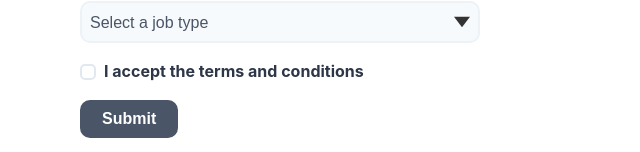
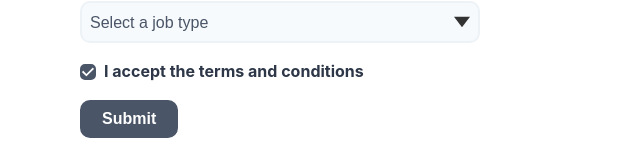
Before and after one commit to asidelnik/react-formik-form-validation, a React (Vite) app: page / in a window 1280 px wide. Shown: the part 325-477 px from the top of the page, without its empty margins (0-640 px from the left). Built offline with nearby package versions, Linux system fonts and the light colour scheme.

Commit message:
Added 2 initial values

```diff
--- a/src/FormValidation.jsx
+++ b/src/FormValidation.jsx
@@ -12,6 +12,8 @@
         firstName: "",
         lastName: "",
         email: "",
+        jobType: "Designer",
+        acceptedTerms: true,
       }}
       validationSchema={Yup.object({
         firstName: Yup.string()
```
